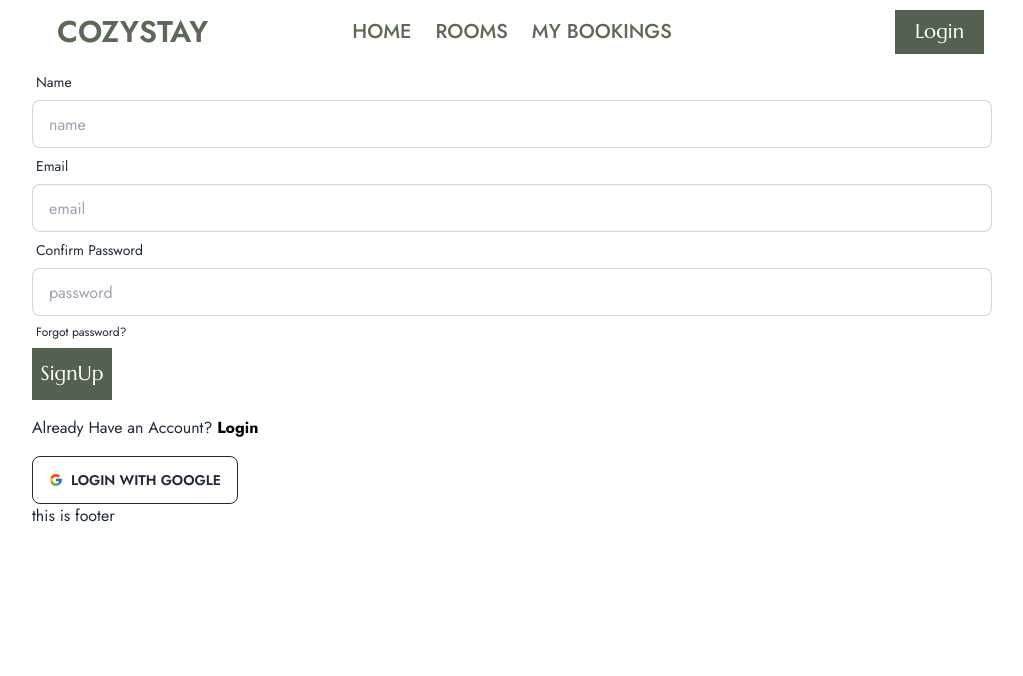
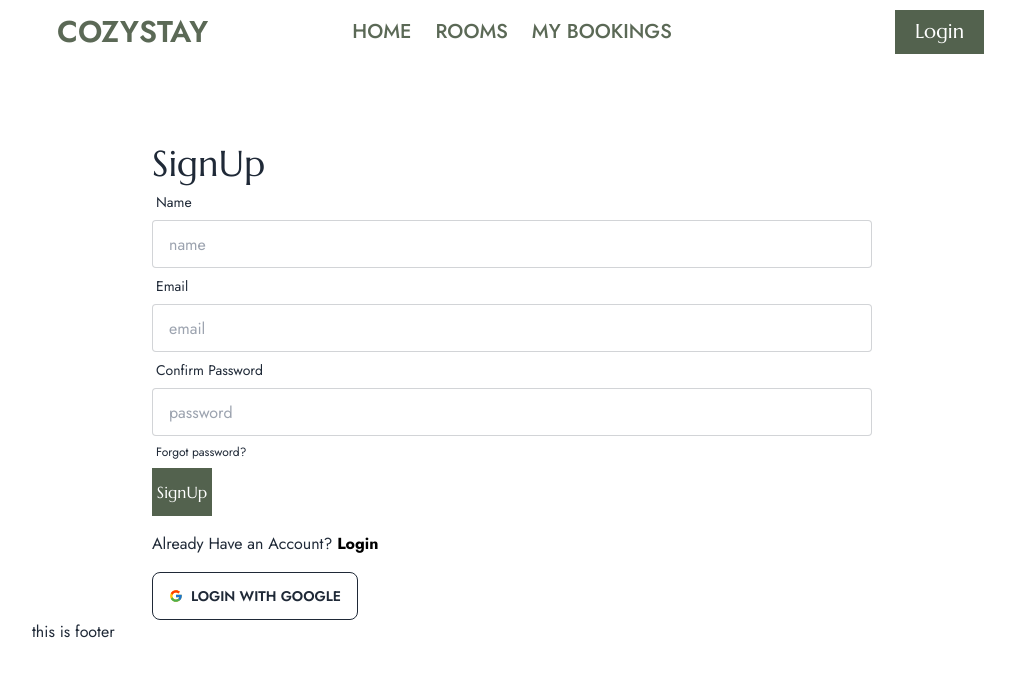
Before and after one commit to JannaturNur08/hotel-booking-client-repo, a React (Vite) app: page /signup in a window 1280 px wide. Shown: the top 676 px of the page, without its empty margins (128-1151 px from the left). Built offline with nearby package versions, Linux system fonts and the light colour scheme; no server answers.

Commit message:
login and signup page design updated

```diff
--- a/src/Pages/Login/Login.jsx
+++ b/src/Pages/Login/Login.jsx
@@ -42,8 +42,8 @@ const Login = () => {
 			.catch((error) => console.log(error));
 	};
     return (
-        <div>
-            <h2 className="font-mercellus lg:text-3xl">Login</h2>
+        <div className="lg:w-3/4 mx-auto mt-20">
+            <h2 className="font-mercellus lg:text-4xl">Login</h2>
             <form onSubmit={handleLogin}>
 							<div className="form-control">
 								<label className="label">
@@ -53,7 +53,7 @@ const Login = () => {
 									type="text"
 									name="email"
 									placeholder="email"
-									className="input input-bordered"
+									className="input input-bordered rounded"
 								/>
 							</div>
 							<div className="form-control">
@@ -64,7 +64,7 @@ const Login = () => {
 									type="password"
 									name="password"
 									placeholder="password"
-									className="input input-bordered"
+									className="input input-bordered rounded"
 								/>
 								<label className="label">
 									<a
@@ -74,7 +74,7 @@ const Login = () => {
 									</a>
 								</label>
 							</div>
-							<div className="lg:w-1/12 w-1/2  bg-primary text-white hover:bg-[#AB916C] font-mercellus text-center py-3 text-xl">
+							<div className="lg:w-1/12 w-1/2  bg-primary text-white hover:bg-[#AB916C] font-mercellus text-center py-3 text-base">
 								<input
 
 									type="submit"
--- a/src/Pages/SignUp/SignUp.jsx
+++ b/src/Pages/SignUp/SignUp.jsx
@@ -30,30 +30,31 @@ const SignUp = () => {
 
     }
     return (
-        <div>
+        <div className="lg:w-3/4 mx-auto mt-20">
+            <h2 className="font-mercellus lg:text-4xl">SignUp</h2>
            <form onSubmit={handleSignUp}>
                             <div className="form-control">
                                 <label className="label">
                                     <span className="label-text">Name</span>
                                 </label>
-                                <input type="text" name='name' placeholder="name" className="input input-bordered" />
+                                <input type="text" name='name' placeholder="name" className="input input-bordered rounded" />
                             </div>
                             <div className="form-control">
                                 <label className="label">
                                     <span className="label-text">Email</span>
                                 </label>
-                                <input type="text" name='email' placeholder="email" className="input input-bordered" />
+                                <input type="text" name='email' placeholder="email" className="input input-bordered rounded" />
                             </div>
                             <div className="form-control">
                                 <label className="label">
                                     <span className="label-text">Confirm Password</span>
                                 </label>
-                                <input type="password" name='password' placeholder="password" className="input input-bordered" />
+                                <input type="password" name='password' placeholder="password" className="input input-bordered rounded" />
                                 <label className="label">
                                     <a href="#" className="label-text-alt link link-hover">Forgot password?</a>
                                 </label>
                             </div>
-                            <div className="lg:w-1/12 w-1/2  bg-primary text-white hover:bg-[#AB916C] font-mercellus text-center py-3 text-xl">
+                            <div className="lg:w-1/12 w-1/2  bg-primary text-white hover:bg-[#AB916C] font-mercellus text-center py-3 text-base">
 								<input
 
 									type="submit"
--- a/src/Providers/AuthProvider.jsx
+++ b/src/Providers/AuthProvider.jsx
@@ -29,7 +29,7 @@ const AuthProvider = ({ children }) => {
 
 	const googleSignIn = () => {
 		setLoading(true);
-		return signInWithPopup(auth, googleProvider);
+		return signInWithPopup(auth,new GoogleAuthProvider());
 	};
 
 	const logOut = () => {
```
